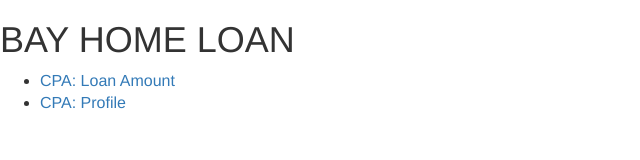
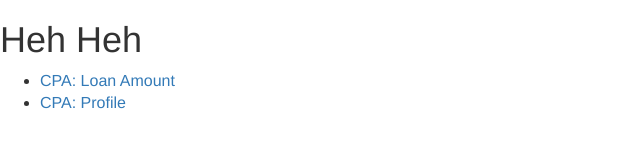
Before and after one commit to nattphenjati/nattphenjati.github.io, a plain HTML site: page prototype/baymortgage/index.html in a window 1280 px wide. Shown: the whole page, without its empty margins (0-640 px from the left). Drawn offline with Linux system fonts and the light colour scheme.

Commit message:
heheh
change hee hee

```diff
--- a/prototype/baymortgage/index.html
+++ b/prototype/baymortgage/index.html
@@ -30,7 +30,7 @@
 
 </head>
   <body>
-    <h1>BAY HOME LOAN</h1>
+    <h1>Heh Heh</h1>
     <ul>
       <li><a href="2_Loan_Amount.html">CPA: Loan Amount</a></li>
       <li><a href="3_Profile.html">CPA: Profile</a></li>
```
